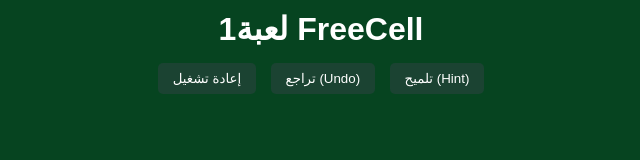
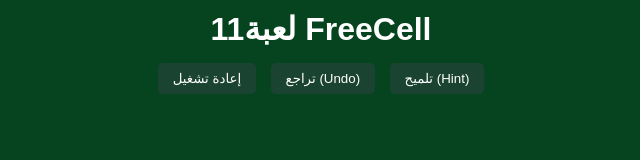
Before and after one commit to ahmed159159/freecellmonad, a plain HTML site: page index.html in a window 1280 px wide. Shown: the whole page, without its empty margins (319-959 px from the left). Drawn offline with Linux system fonts and the light colour scheme.

Commit message:
Update index.html

```diff
--- a/index.html
+++ b/index.html
@@ -26,7 +26,7 @@
   </style>
 </head>
 <body>
-  <h1>لعبة1 FreeCell</h1>
+  <h1>لعبة11 FreeCell</h1>
   <div id="controls">
     <button onclick="restartGame()">إعادة تشغيل</button>
     <button onclick="undoMove()">تراجع (Undo)</button>
```
